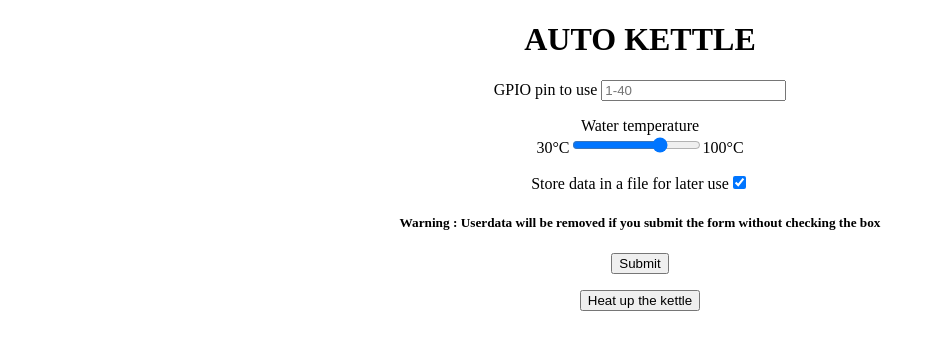
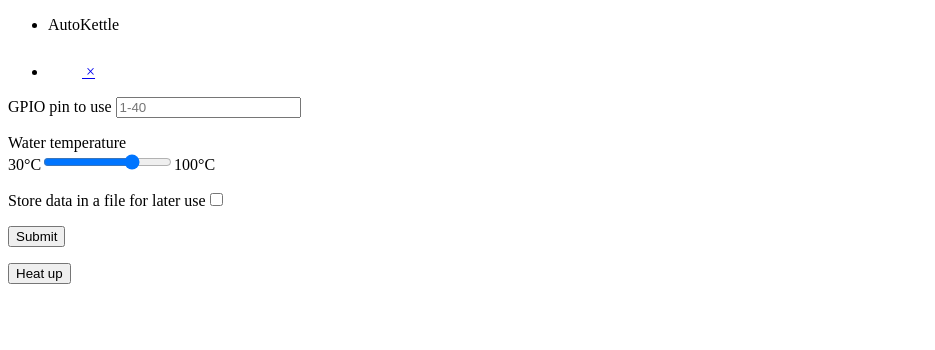
Before and after one commit to gw8ndal/autokettle, a Flask app: page / in a window 1280 px wide. Shown: the top 350 px of the page, without its empty margins (0-935 px from the left). Run offline with Flask 2, Linux system fonts and the light colour scheme.

Commit message:
change some shit and start burger menu

```diff
--- a/webapp/templates/index.html
+++ b/webapp/templates/index.html
@@ -8,18 +8,34 @@
     </head>
 
     <body>
-        <div align=center><h1>AUTO KETTLE</h1>
+        <nav class="navbar">
+            <ul>
+                <li class="title">
+                    <p>AutoKettle</p>
+                </li>
+
+                <li class="sandwich">
+                    <a href="#wrap" id="open">
+                        <svg version="1.1" xmlns="http://www.w3.org/2000/svg" xmlns:xlink="http://www.w3.org/1999/xlink" x="0px" y="0px" width="34px" height="27px" viewBox="0 0 34 27" enable-background="new 0 0 34 27" xml:space="preserve">
+                            <rect fill="#FFFFFF" width="34" height="4"/>
+                            <rect y="11" fill="#FFFFFF" width="34" height="4"/>
+                            <rect y="23" fill="#FFFFFF" width="34" height="4"/>
+                        </svg>
+                    </a>
+                    <a href="#" id="close">×</a>
+                </li>
+            </ul>
+        </nav>
 
             <form action="/data" method = "POST">
                 <p>GPIO pin to use <input type="text" name="GPIO_pin", placeholder="1-40" required=True/></p>
                 <p>Water temperature<br>30°C<input type="range" min="30" max="100" value="80" name="kettle_temp" id="kettle_temp">100°C</p>
-                <p>Store data in a file for later use<input type="checkbox" name="filesave_toggle" checked></p>
-                <h5>Warning : Userdata will be removed if you submit the form without checking the box</h6>
+                <p>Store data in a file for later use<input type="checkbox" name="filesave_toggle"></p>
                 <p><input type="submit" value="Submit"/></p>
             </form>
 
             <form action="/heat" method="GET">
-                <p><button name="heat_button" type="submit">Heat up the kettle</button></p>
+                <p><button name="heat_button" type="submit">Heat up</button></p>
             </form>
 
         </div>
```
